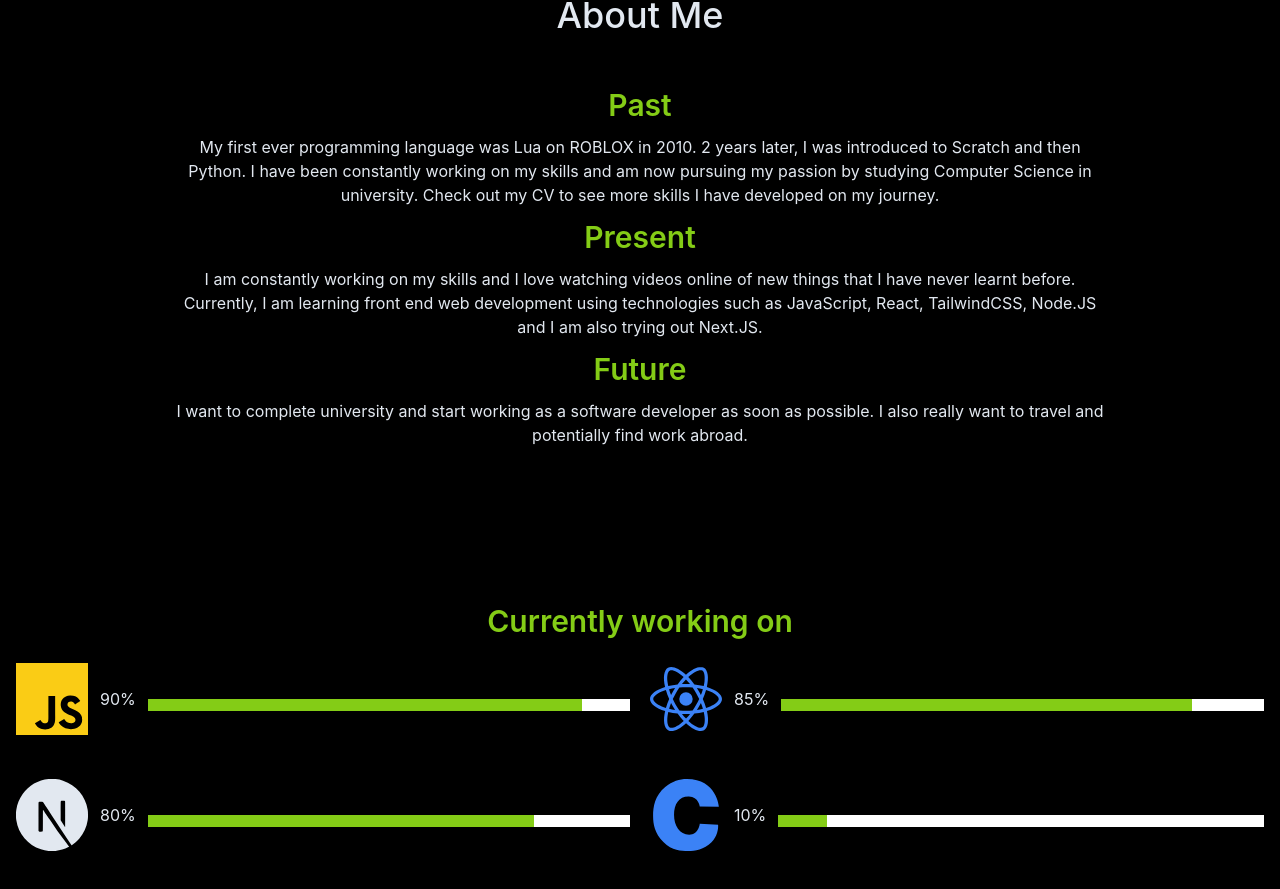
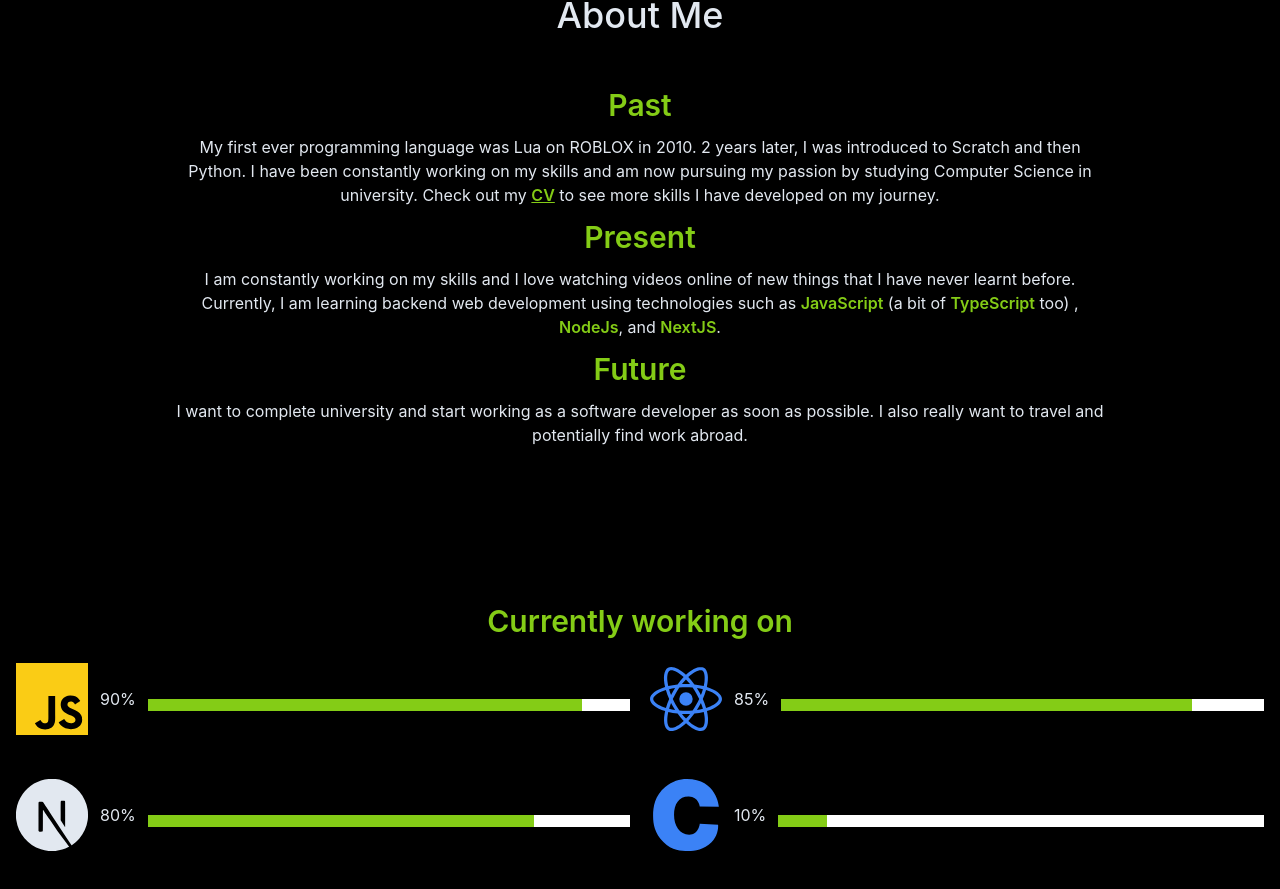
Before and after one commit to divizn/portfolio-site, a Next.js app: page / in a window 1280 px wide. Shown: the part 897-1786 px from the top of the page. Built offline with nearby package versions, Linux system fonts and the light colour scheme.

Commit message:
update description

```diff
--- a/src/components/description.jsx
+++ b/src/components/description.jsx
@@ -11,8 +11,16 @@ const Description = () => {
           My first ever programming language was Lua on ROBLOX in 2010. 2 years
           later, I was introduced to Scratch and then Python. I have been
           constantly working on my skills and am now pursuing my passion by
-          studying Computer Science in university. Check out my CV to see more
-          skills I have developed on my journey.
+          studying Computer Science in university. Check out my{" "}
+          <a
+            target="_blank"
+            rel="noopener noreferrer"
+            className="font-semibold text-blue-600 underline dark:text-lime-500"
+            href="https://drive.google.com/file/d/1C3KaFUDf4j-14dhSrZ8x-yDbq_JW0gVz/view?usp=sharing"
+          >
+            CV
+          </a>{" "}
+          to see more skills I have developed on my journey.
         </p>
         <h3 className="py-3 text-center text-3xl font-semibold text-blue-600  dark:text-lime-500">
           Present
@@ -20,9 +28,25 @@ const Description = () => {
         <p className="text-center text-neutral-700 dark:text-slate-200">
           I am constantly working on my skills and I love watching videos online
           of new things that I have never learnt before. Currently, I am
-          learning front end web development using technologies such as
-          JavaScript, React, TailwindCSS, Node.JS and I am also trying out
-          Next.JS.
+          learning backend web development using technologies such as{" "}
+          <span className="font-semibold text-blue-600 dark:text-lime-500">
+            JavaScript
+          </span>{" "}
+          (a bit of{" "}
+          <span className="font-semibold text-blue-600 dark:text-lime-500">
+            TypeScript
+          </span>{" "}
+          too) ,{" "}
+          <span className="font-semibold text-blue-600 dark:text-lime-500">
+            NodeJs
+          </span>
+          ,
+          <span className="font-semibold text-blue-600 dark:text-lime-500"></span>{" "}
+          and{" "}
+          <span className="font-semibold text-blue-600 dark:text-lime-500">
+            NextJS
+          </span>
+          .
         </p>
         <h3 className="py-3 text-center text-3xl font-semibold text-blue-600 dark:text-lime-500">
           Future
```
